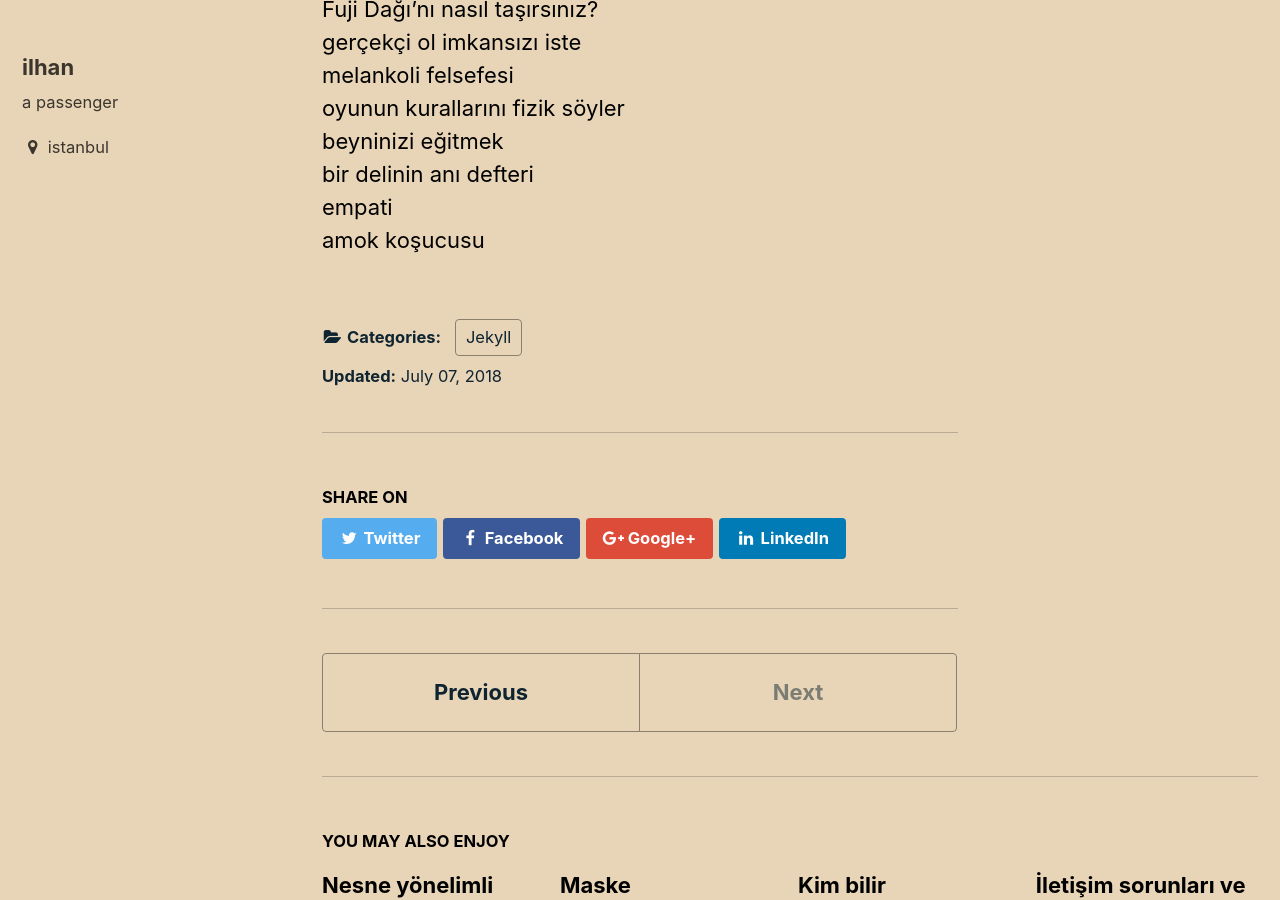
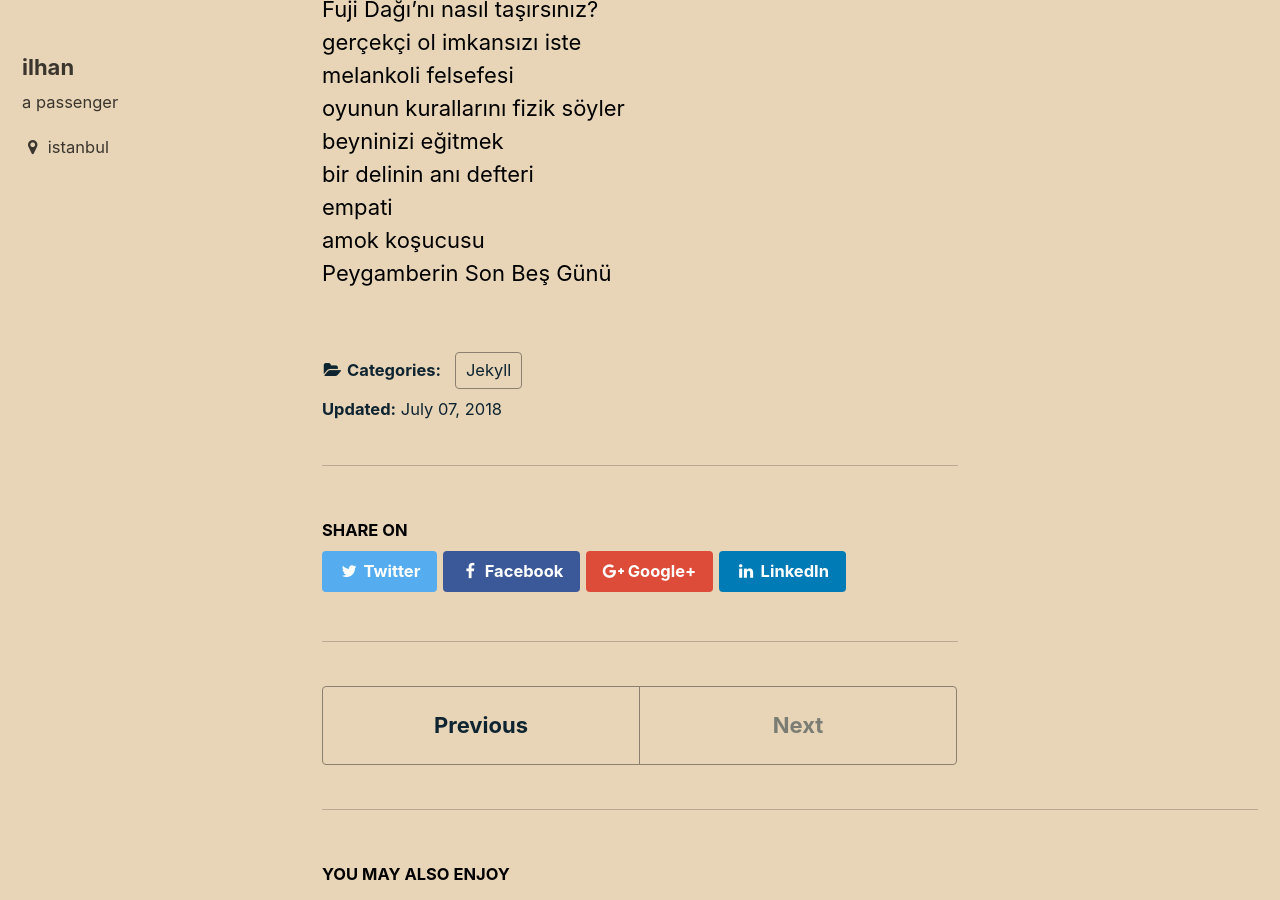
Before and after one commit to ilhangoren/ilhangoren.github.io, a Jekyll site: the page built from _posts/2018-7-7-Listem.md, in a window 1280 px wide and 900 px high, scrolled down 4451 px. Built offline with Jekyll 4.4.1, drawn with Linux system fonts in a browser that asks for light colours; some of the changed text lies outside the part shown.

Commit message:
peygamberin son beş günü eklendi

```diff
--- a/_posts/2018-7-7-Listem.md
+++ b/_posts/2018-7-7-Listem.md
@@ -140,3 +140,4 @@ beyninizi eğitmek<br>
 bir delinin anı defteri<br>
 empati<br>
 amok koşucusu<br>
+Peygamberin Son Beş Günü<br>
```
